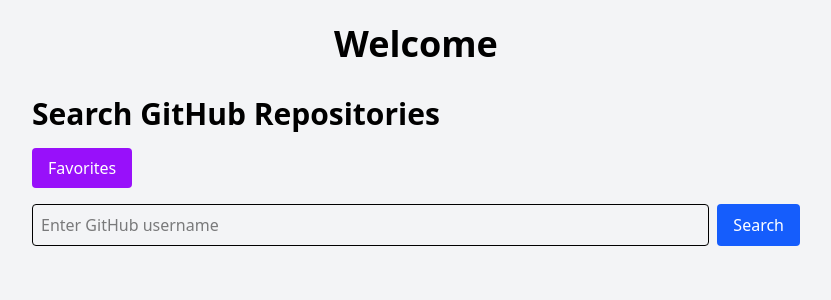
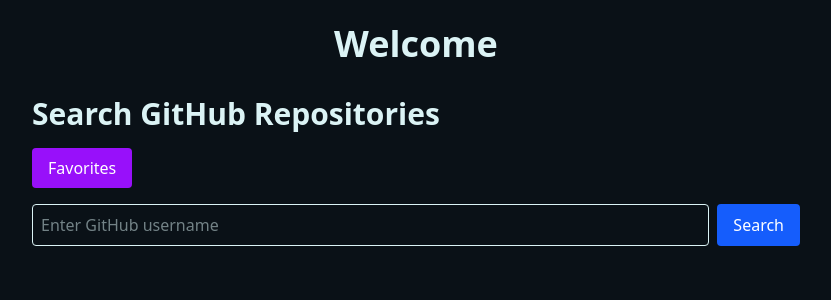
Before and after one commit to MarkAnthonyAlejo/git_repo_explorer_app, a Next.js app in the folder git_repo_frontend/: page /homePage in a window 1280 px wide. Shown: the top 300 px of the page, without its empty margins (224-1055 px from the left). Built offline with nearby package versions, Linux system fonts and the light colour scheme.

Commit message:
Updated homePage

```diff
--- a/git_repo_frontend/src/app/homePage/page.tsx
+++ b/git_repo_frontend/src/app/homePage/page.tsx
@@ -71,7 +71,7 @@
     };
 
     return (
-        <main className="min-h-screen p-6 bg-gray-100">
+        <main style={{backgroundColor: '#0A1117', color: '#DBF3F5'}} className="min-h-screen p-6 bg-gray-100">
             {/* Welcome message */}
             <div className="mb-8 text-center">
                 <h1 className="text-4xl font-bold">Welcome {username}</h1>
```
